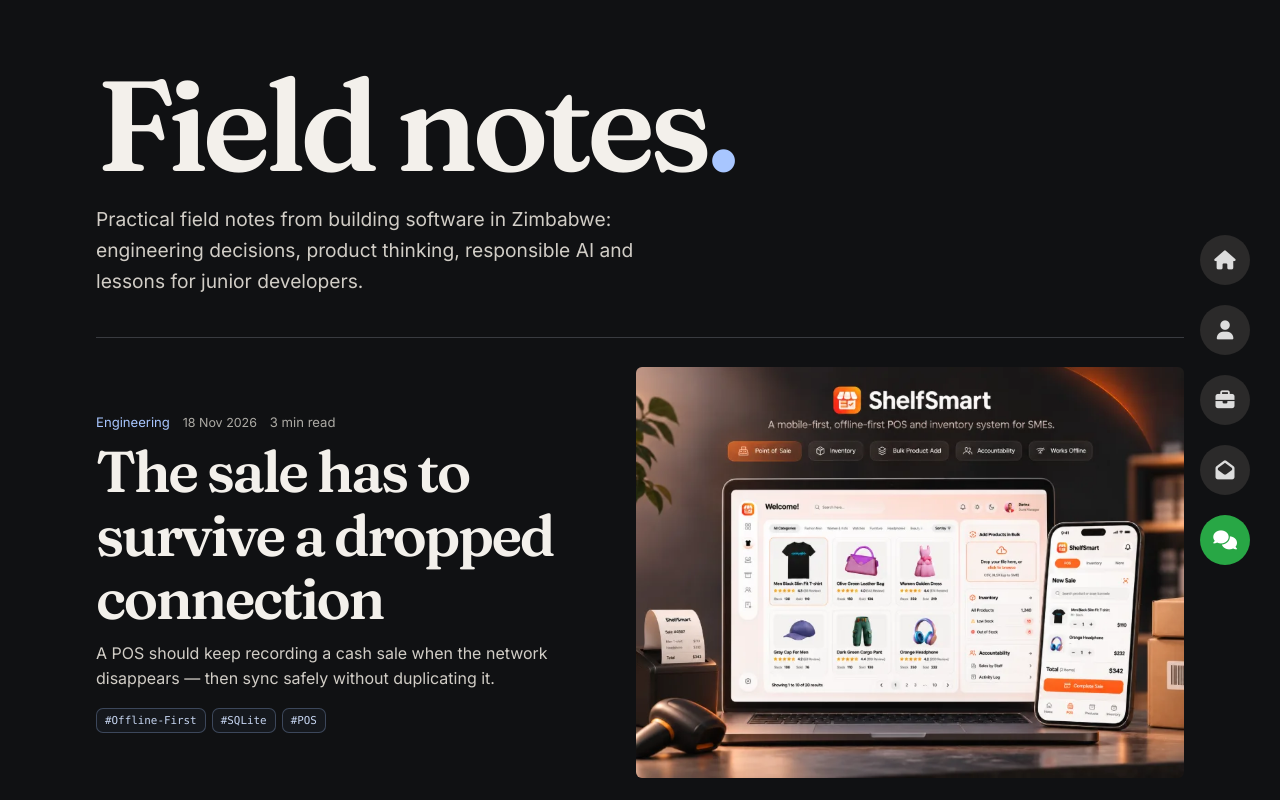
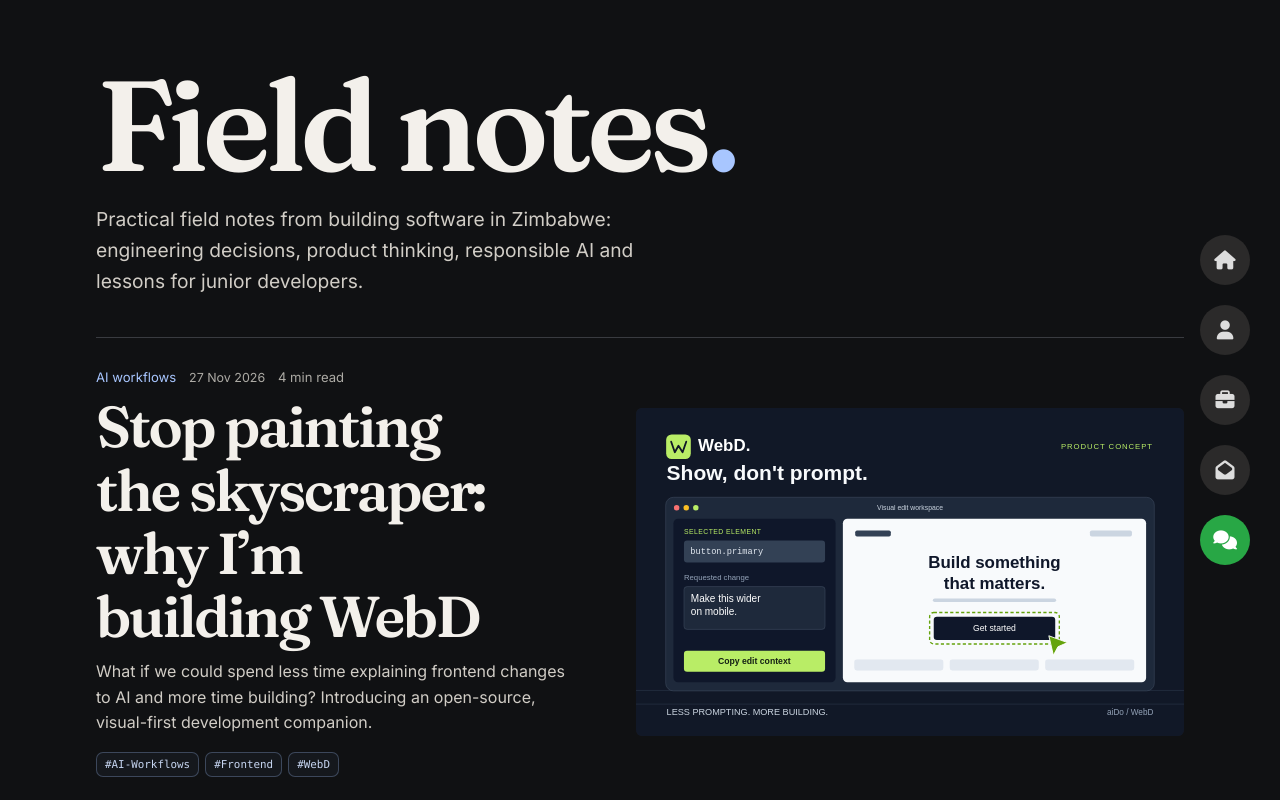
Before and after one commit to docbennyt/docbennyt.github.io, a plain HTML site: page blog.html in a window 1280 px wide. Shown: the top 800 px of the page. Drawn offline with Linux system fonts and the light colour scheme.

Commit message:
Integrate WebD launch article with journal and sitemap

```diff
--- a/blog.html
+++ b/blog.html
@@ -11,7 +11,7 @@
     <meta property="og:title" content="Field notes">
     <meta property="og:description" content="Practical field notes from building software in Zimbabwe: engineering decisions, product thinking, responsible AI and lessons for junior developers.">
     <meta property="og:url" content="https://docbennyt.github.io/blog.html">
-    <meta property="og:image" content="https://docbennyt.github.io/img/work/shelfsmart-showcase-1200.webp">
+    <meta property="og:image" content="https://docbennyt.github.io/img/blog/covers/webd.svg">
     <meta name="twitter:card" content="summary_large_image">
 
     <link rel="preconnect" href="https://fonts.googleapis.com">
@@ -40,15 +40,7 @@
         <h1>Field notes<span>.</span></h1>
         <p>Practical field notes from building software in Zimbabwe: engineering decisions, product thinking, responsible AI and lessons for junior developers.</p>
     </header>
-    <article class="journal-feature">
-        <div class="journal-feature-copy">
-            <p class="journal-meta"><span>Engineering</span><time datetime="2026-11-18">18 Nov 2026</time><span>3 min read</span></p>
-            <h2><a href="blog-post-4.html">The sale has to survive a dropped connection</a></h2>
-            <p class="journal-summary">A POS should keep recording a cash sale when the network disappears — then sync safely without duplicating it.</p>
-            <div class="journal-tags" aria-label="Article topics"><span>#Offline-First</span><span>#SQLite</span><span>#POS</span></div>
-        </div>
-        <figure class="journal-feature-art"><img src="img/work/shelfsmart-showcase-800.webp" srcset="img/work/shelfsmart-showcase-480.webp 480w, img/work/shelfsmart-showcase-800.webp 800w, img/work/shelfsmart-showcase-1200.webp 1200w" sizes="(min-width: 1050px) 540px, (min-width: 760px) 52vw, 92vw" width="1200" height="900" alt="ShelfSmart’s checkout interface on a laptop and a phone" fetchpriority="high" decoding="async"></figure>
-    </article>
+    <article class="journal-feature"><div class="journal-feature-copy"><p class="journal-meta"><span>AI workflows</span><time datetime="2026-11-27">27 Nov 2026</time><span>4 min read</span></p><h2><a href="blog-webd.html">Stop painting the skyscraper: why I’m building WebD</a></h2><p class="journal-summary">What if we could spend less time explaining frontend changes to AI and more time building? Introducing an open-source, visual-first development companion.</p><div class="journal-tags" aria-label="Article topics"><span>#AI-Workflows</span><span>#Frontend</span><span>#WebD</span></div></div><figure class="journal-feature-art"><img src="img/blog/covers/webd.svg" width="1200" height="720" alt="WebD visual editing concept with a selected button and focused prompt" fetchpriority="high" decoding="async"></figure></article>
     <section class="journal-archive" aria-labelledby="archive-title">
         <div class="journal-archive-head">
             <h2 id="archive-title">Browse articles</h2>
@@ -62,7 +54,8 @@
             <p class="journal-visually-hidden" role="status"></p>
         </div>
         <div class="journal-rows">
-<article class="journal-row journal-row--featured" data-topic="Engineering" hidden><div class="journal-row-copy"><p class="journal-meta"><span>Engineering</span><time datetime="2026-11-18">18 Nov 2026</time><span>3 min read</span></p><h3><a href="blog-post-4.html">The sale has to survive a dropped connection</a></h3><p class="journal-summary">Design an offline sale that survives a lost network, a closed app and a missing sync acknowledgement without duplicating the transaction.</p><div class="journal-tags" aria-label="Article topics"><span>#Offline-First</span><span>#SQLite</span><span>#POS</span></div></div><figure class="journal-thumb"><img src="img/work/shelfsmart-showcase-800.webp" width="1200" height="900" alt="ShelfSmart product showcase on a laptop and a phone" loading="lazy" decoding="async"></figure></article>
+<article class="journal-row journal-row--featured" data-topic="AI workflows" hidden><div class="journal-row-copy"><p class="journal-meta"><span>AI workflows</span><time datetime="2026-11-27">27 Nov 2026</time><span>4 min read</span></p><h3><a href="blog-webd.html">Stop painting the skyscraper: why I’m building WebD</a></h3><p class="journal-summary">What if we could spend less time explaining frontend changes to AI and more time building? Introducing an open-source, visual-first development companion.</p><div class="journal-tags" aria-label="Article topics"><span>#AI-Workflows</span><span>#Frontend</span><span>#WebD</span></div></div><figure class="journal-thumb"><img src="img/blog/covers/webd.svg" width="1200" height="720" alt="WebD visual editing concept with a selected button and focused prompt" loading="lazy" decoding="async"></figure></article>
+<article class="journal-row" data-topic="Engineering"><div class="journal-row-copy"><p class="journal-meta"><span>Engineering</span><time datetime="2026-11-18">18 Nov 2026</time><span>3 min read</span></p><h3><a href="blog-post-4.html">The sale has to survive a dropped connection</a></h3><p class="journal-summary">Design an offline sale that survives a lost network, a closed app and a missing sync acknowledgement without duplicating the transaction.</p><div class="journal-tags" aria-label="Article topics"><span>#Offline-First</span><span>#SQLite</span><span>#POS</span></div></div><figure class="journal-thumb"><img src="img/work/shelfsmart-showcase-800.webp" width="1200" height="900" alt="ShelfSmart product showcase on a laptop and a phone" loading="lazy" decoding="async"></figure></article>
 <article class="journal-row" data-topic="AI workflows"><div class="journal-row-copy"><p class="journal-meta"><span>AI workflows</span><time datetime="2026-11-18">18 Nov 2026</time><span>3 min read</span></p><h3><a href="blog-post.html">Give your coding agent a failing test and a smaller job</a></h3><p class="journal-summary">A practical loop for giving coding agents a clear finish line, reviewing their changes and measuring the whole job.</p><div class="journal-tags" aria-label="Article topics"><span>#AI-Agents</span><span>#Code-Review</span><span>#Testing</span></div></div><figure class="journal-thumb"><img src="img/blog/covers/agent-review.svg" width="1200" height="720" alt="Illustration of a failing automated test and a verified code review" loading="lazy" decoding="async"></figure></article>
 <article class="journal-row" data-topic="Product"><div class="journal-row-copy"><p class="journal-meta"><span>Product</span><time datetime="2026-11-18">18 Nov 2026</time><span>3 min read</span></p><h3><a href="blog-post-5.html">Will that timetable open on a student’s phone?</a></h3><p class="journal-summary">Make a campus timetable easier to import, verify and open in a real calendar, even on a small phone.</p><div class="journal-tags" aria-label="Article topics"><span>#EdTech</span><span>#Calendars</span><span>#Mobile-UX</span></div></div><figure class="journal-thumb"><img src="img/work/calenderzw-showcase-800.webp" width="1200" height="900" alt="CalenderZW timetable and calendar product showcase" loading="lazy" decoding="async"></figure></article>
 <article class="journal-row" data-topic="Engineering"><div class="journal-row-copy"><p class="journal-meta"><span>Engineering</span><time datetime="2026-11-18">18 Nov 2026</time><span>2 min read</span></p><h3><a href="blog-post-2.html">Your API response hasn’t read your TypeScript types</a></h3><p class="journal-summary">Validate external JSON at runtime, keep bad payloads out of your UI and test the failure path.</p><div class="journal-tags" aria-label="Article topics"><span>#TypeScript</span><span>#APIs</span><span>#Validation</span></div></div><figure class="journal-thumb"><img src="img/blog/covers/api-validation.svg" width="1200" height="720" alt="Editorial illustration of incoming data passing through a validation shield" loading="lazy" decoding="async"></figure></article>
```
